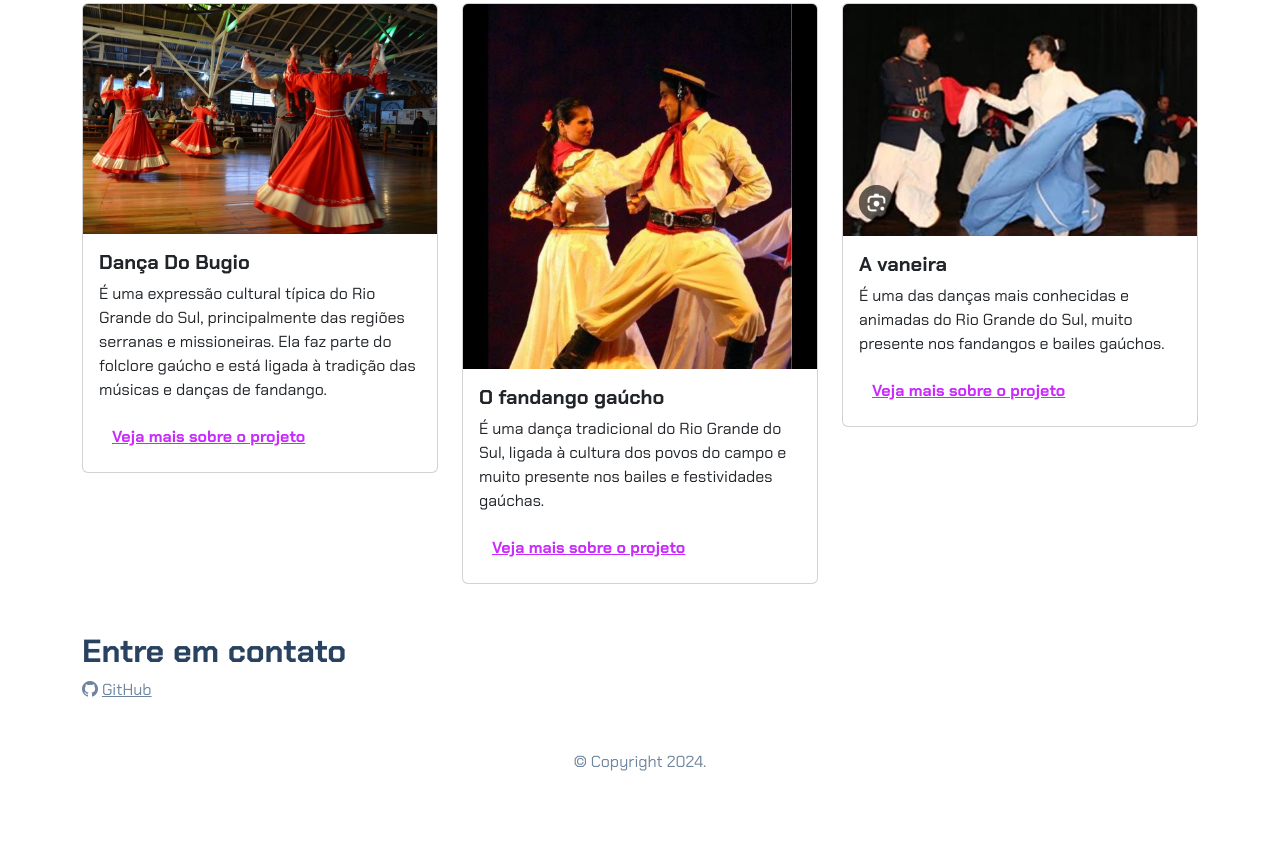
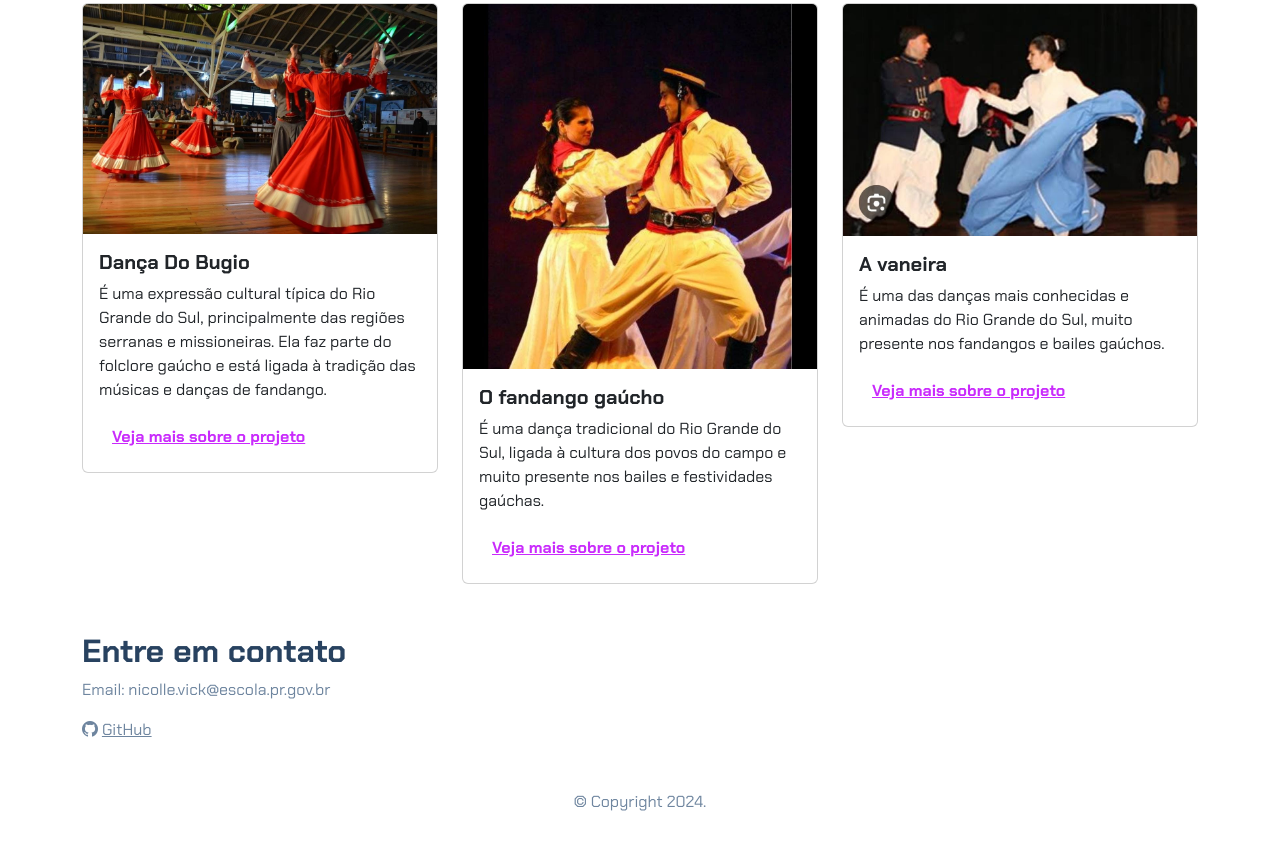
Before and after one commit to vick015/portif-lio, a plain HTML site: page index.html in a window 1280 px wide. Shown: the part 423-1273 px from the top of the page. Drawn offline with nearby package versions, Linux system fonts and the light colour scheme.

Commit message:
Update index.html

```diff
--- a/index.html
+++ b/index.html
@@ -140,6 +140,7 @@ Figurino: segue a pilcha gaúcha – homens de bombacha e lenço, mulheres de ve
     <footer class="container py-5">
         <h2>Entre em contato</h2>
         <div>
+            <p>Email: nicolle.vick@escola.pr.gov.br</p>
             <i class="bi bi-github"></i>
             <a href="#">GitHub</a>
         </div>
```
